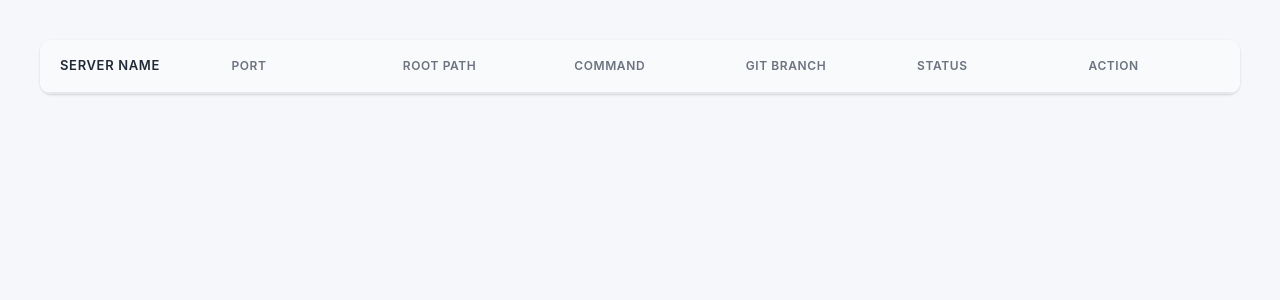
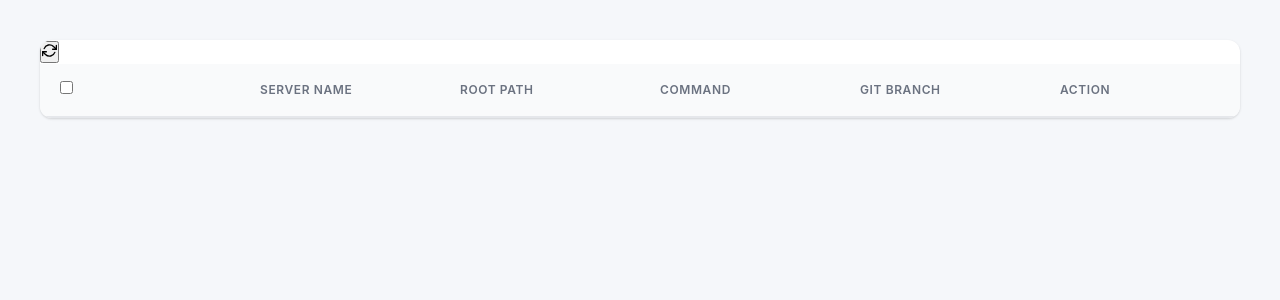
Before and after one commit to Santo63-byte/StackPilot, a Python web app: template src/interface/templates/tableview.html in a window 1280 px wide. Shown: the top 300 px of the page. Run offline with Jinja, Linux system fonts and the light colour scheme; the template is opened without the code that fills it, so the values that code supplies are empty.

Commit message:
Add batch action buttons to table view

```diff
--- a/src/interface/templates/tableview.html
+++ b/src/interface/templates/tableview.html
@@ -8,17 +8,65 @@
 </head>
 <body>
     <div class="container">
+        <!-- Batch start bar: shown when ≥2 servers are checked -->
+        <div id="batch-start-bar" class="batch-start-bar" style="display:none;">
+            <span id="batch-selected-count" class="batch-count">0 selected</span>
+            <button id="batch-start-btn" class="batch-start-btn">
+                <svg width="14" height="14" viewBox="0 0 24 24" fill="currentColor">
+                    <polygon points="5,3 19,12 5,21"></polygon>
+                </svg>
+                Start Selected
+            </button>
+            <button id="batch-move-btn" class="batch-move-btn">
+                <svg width="14" height="14" viewBox="0 0 24 24" fill="none" stroke="currentColor" stroke-width="2" stroke-linecap="round" stroke-linejoin="round">
+                    <path d="M5 12h14M12 5l7 7-7 7"/>
+                </svg>
+                Move To
+            </button>
+            <button id="batch-copy-btn" class="batch-copy-btn">
+                <svg width="14" height="14" viewBox="0 0 24 24" fill="none" stroke="currentColor" stroke-width="2" stroke-linecap="round" stroke-linejoin="round">
+                    <rect x="9" y="9" width="13" height="13" rx="2" ry="2"></rect>
+                    <path d="M5 15H4a2 2 0 0 1-2-2V4a2 2 0 0 1 2-2h9a2 2 0 0 1 2 2v1"></path>
+                </svg>
+                Copy To
+            </button>
+            <button id="batch-delete-btn" class="batch-delete-btn">
+                <svg width="14" height="14" viewBox="0 0 24 24" fill="none" stroke="currentColor" stroke-width="2" stroke-linecap="round" stroke-linejoin="round">
+                    <polyline points="3 6 5 6 21 6"></polyline>
+                    <path d="M19 6v14a2 2 0 0 1-2 2H7a2 2 0 0 1-2-2V6m3 0V4a2 2 0 0 1 2-2h4a2 2 0 0 1 2 2v2"></path>
+                    <line x1="10" y1="11" x2="10" y2="17"></line>
+                    <line x1="14" y1="11" x2="14" y2="17"></line>
+                </svg>
+                Delete Selected
+            </button>
+        </div>
         <div class="table-wrapper">
+            <div class="table-toolbar">
+                <div id="current-session-label" class="current-session-label" style="display:none;" title="Click to switch session">
+                    <svg width="13" height="13" viewBox="0 0 24 24" fill="none" stroke="currentColor" stroke-width="2" stroke-linecap="round" stroke-linejoin="round">
+                        <path d="M3 6h18M3 12h18M3 18h18"/>
+                    </svg>
+                    <span id="current-session-name-text"></span>
+                </div>
+                <button id="refresh-table-btn" class="refresh-table-btn" title="Refresh servers list">
+                    <svg width="15" height="15" viewBox="0 0 24 24" fill="none" stroke="currentColor" stroke-width="2.2" stroke-linecap="round" stroke-linejoin="round">
+                        <polyline points="23 4 23 10 17 10"/>
+                        <polyline points="1 20 1 14 7 14"/>
+                        <path d="M3.51 9a9 9 0 0 1 14.85-3.36L23 10M1 14l4.64 4.36A9 9 0 0 0 20.49 15"/>
+                    </svg>
+                </button>
+            </div>
             <div class="table-container">
                 <table>
                     <thead>
                         <tr>
+                            <th class="checkbox-col">
+                                <input type="checkbox" id="select-all-checkbox" title="Select all">
+                            </th>
                             <th>Server Name</th>
-                            <th>Port</th>
                             <th>Root Path</th>
                             <th>Command</th>
                             <th>Git Branch</th>
-                            <th>Status</th>
                             <th>Action</th>
                         </tr>
                     </thead>
```
